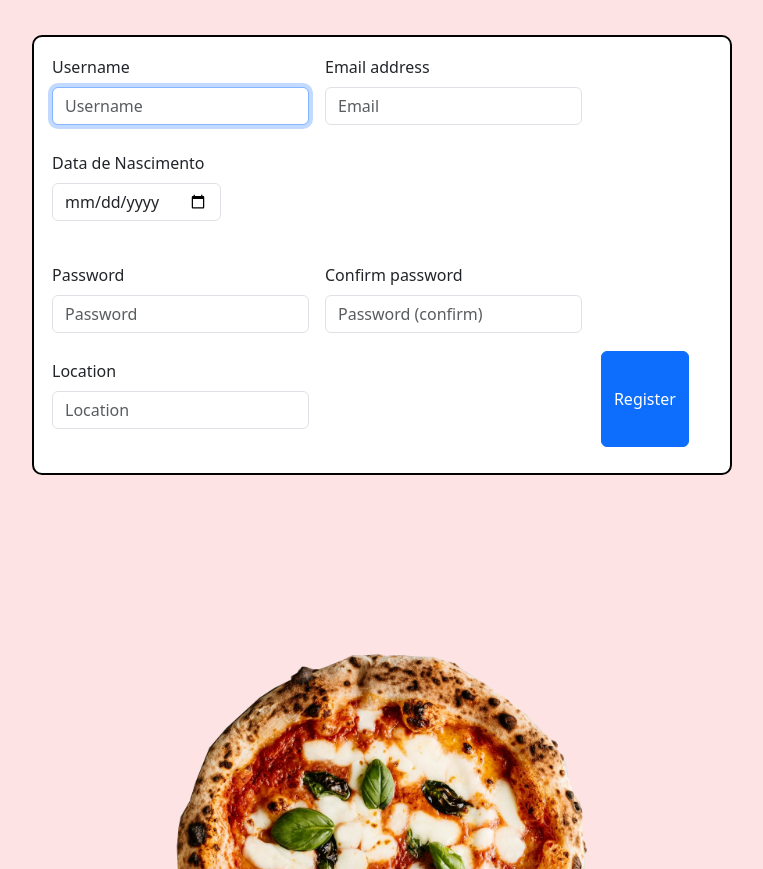
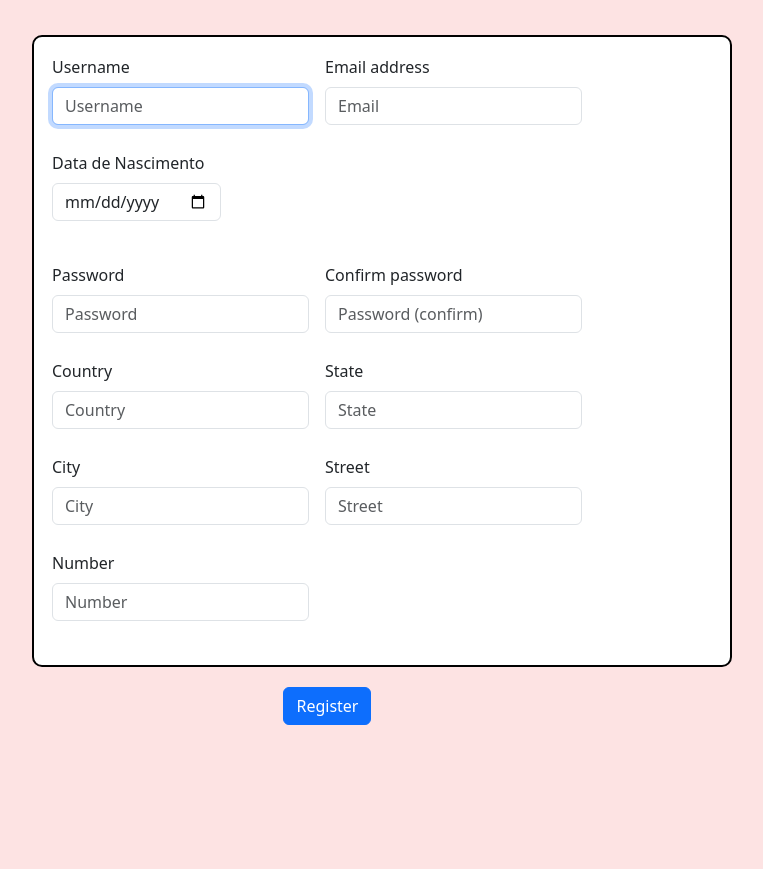
Before and after one commit to RonaldoGR/Projeto-FInal-CS50, a Flask app: page /register in a window 1280 px wide. Shown: the part 487-1356 px from the top of the page, without its empty margins (258-1021 px from the left). Run offline with Flask 3, Linux system fonts and the light colour scheme.

Commit message:
mudando o endereço e inserção no bd

```diff
--- a/app.py
+++ b/app.py
@@ -36,8 +36,8 @@ def create_table():
     hash TEXT NOT NULL,
     cash NUMERIC NOT NULL DEFAULT 500.00,
     email TEXT NOT NULL,
-    location TEXT
-    )
+    full_adress TEXT
+     )
     """)
     con.commit()
     con.close()
@@ -165,22 +165,35 @@ def register():
       if request.is_json:
          json_data = request.get_json()
          print(json_data)
+         full_adress = json.loads(json_data.get('full_adress'))
+
+         # full_adress = {
+         #    "country": json_data.get('country'),
+         #    "state": json_data.get('state'),
+         #    "city": json_data.get('city'),
+         #    "street": json_data.get('street'),
+         #    "number": json_data.get('num')
+         # }
+
+         # full_adress_json = json.dumps(full_adress)
+
+
 
          username = json_data.get("name")
          email = json_data.get("email")
          password = json_data.get("password")
          birthday = json_data.get("birthday")
-         location = json_data.get("location")
+
 
          print("Username:", username)
          print("Email:", email)
          print("Password:", password)
          print("Birthday:", birthday)
-         print("Location:", location)
+         print("Full Adress: ", full_adress)
 
 
 
-         if not username or not email or not password or not birthday or not location:
+         if not username or not email or not password or not birthday or not full_adress:
            return jsonify({"error": "Must provide all the fields"}), 400
 
 
@@ -213,13 +226,13 @@ def register():
             age = year - birthday_year
             if (date.month, date.day) < (birthday_date.month, birthday_date.day):
                 age -= 1
-            print(username, age, hash_password, email, location)
+            print(username, age, hash_password, email, full_adress)
 
             print("Inserting user into database")
             cur.execute("""
-                        INSERT INTO users(name, age, hash, email, location)
+                        INSERT INTO users(name, age, hash, email, full_adress)
                         VALUES(?, ?, ?, ?, ?)
-                        """, (username, age, hash_password, email, location))
+                        """, (username, age, hash_password, email, json.dumps(full_adress)))
             con.commit()
             new_user = cur.execute("SELECT id FROM users WHERE name = ?", (username,)).fetchone()
             session["user_id"] = new_user[0]
--- a/static/register.js
+++ b/static/register.js
@@ -6,36 +6,40 @@ document.addEventListener("DOMContentLoaded", function (){
 
 
   async function register() {
+
       let name = document.getElementById('username').value
       let email = document.getElementById('email').value
       let birthday = document.getElementById('birthday').value
       let password = document.getElementById('password').value
       let confirmation = document.getElementById('confirmation').value
-      let location = document.getElementById('location').value
-      if (!name) {
-          window.alert("Must provide name!")
-          return
-      } else if (!email) {
-          window.alert("Must provide e-mail!")
-          return
-      }
-      else if (!birthday) {
-          window.alert("Must provide birthdaydate!")
-          return
-      }  else if (!password || password != confirmation) {
-          window.alert("Must provide password or password is not confirm!")
-      }  else if (!location) {
-          window.alert("Must provide location!")
-          return
+      let country = document.getElementById('country').value
+      let state = document.getElementById('state').value
+      let city = document.getElementById('city').value
+      let street = document.getElementById('street').value
+      let num = document.getElementById('num').value
+
+      let full_adress = {
+        country: country,
+        state: state,
+        city: city,
+        street: street,
+        number: num
+
       }
 
+      let full_adress_json = JSON.stringify(full_adress)
+      console.log("Full Adress: ", full_adress)
+      if (!name || !email || !birthday || !password || password !== confirmation || !country || !state || !city || !street || !num) {
+        window.alert("Please fill out all fields correctlyt!")
+        return
+      }
 
 
       try {
         let response = await fetch('/register', {
             method:'POST',
             headers: {'Content-type': 'application/json'},
-            body: JSON.stringify({ name: name, email: email, password: password, location: location, birthday: birthday })
+            body: JSON.stringify({ name: name, email: email, password: password, full_adress: full_adress_json, birthday: birthday })
         })
 
         if (response.ok || response.status === 400) {
--- a/templates/register.html
+++ b/templates/register.html
@@ -43,14 +43,31 @@
                 </div>
 
                <div class="p-2">
-                    <label for="location"  class="form-label">Location</label>
-                    <input id="location" autocomplete="off" autofocus class="form-control mx-auto w-auto" name="location" placeholder="Location" type="text">
+                    <label for="country"  class="form-label">Country</label>
+                    <input id="country" autocomplete="off" autofocus class="form-control mx-auto w-auto" name="country" placeholder="Country" type="text">
                </div>
-               <button id="register" class="btn btn-primary" type="submit" onclick="register()" >Register</button>
+               <div class="p-2">
+                    <label for="state"  class="form-label">State</label>
+                    <input id="state" autocomplete="off" autofocus class="form-control mx-auto w-auto" name="state" placeholder="State" type="text">
+                </div>
+               <div class="p-2">
+                    <label for="city"  class="form-label">City</label>
+                    <input id="city" autocomplete="off" autofocus class="form-control mx-auto w-auto" name="city" placeholder="City" type="text">
+               </div>
+               <div class="p-2">
+                    <label for="street"  class="form-label">Street</label>
+                    <input id="street" autocomplete="off" autofocus class="form-control mx-auto w-auto" name="street" placeholder="Street" type="text">
+               </div>
+
+               <div class="p-2">
+                    <label for="num"  class="form-label">Number</label>
+                    <input id="num" autocomplete="off" autofocus class="form-control mx-auto w-auto" name="num" placeholder="Number" type="number">
+               </div>
+
           </div>
     </div>
         </div>
-
+        <button id="register" class="btn btn-primary" type="submit" onclick="register()" >Register</button>
         </form>
 
 
```
Also changed, not shown: database.db, 2 other files.
